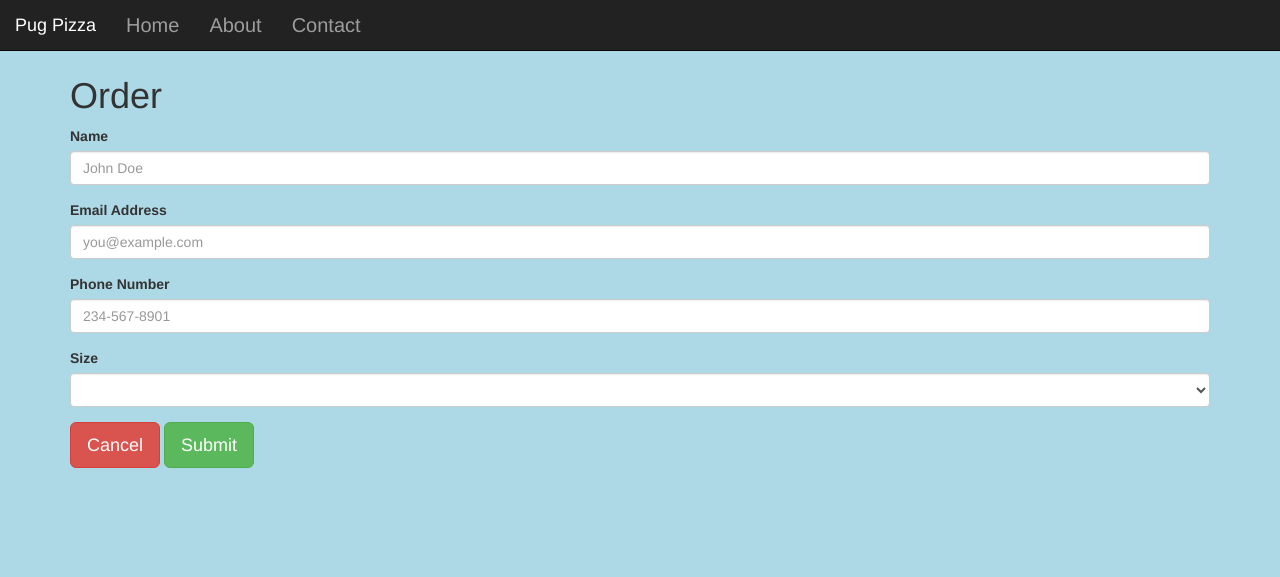
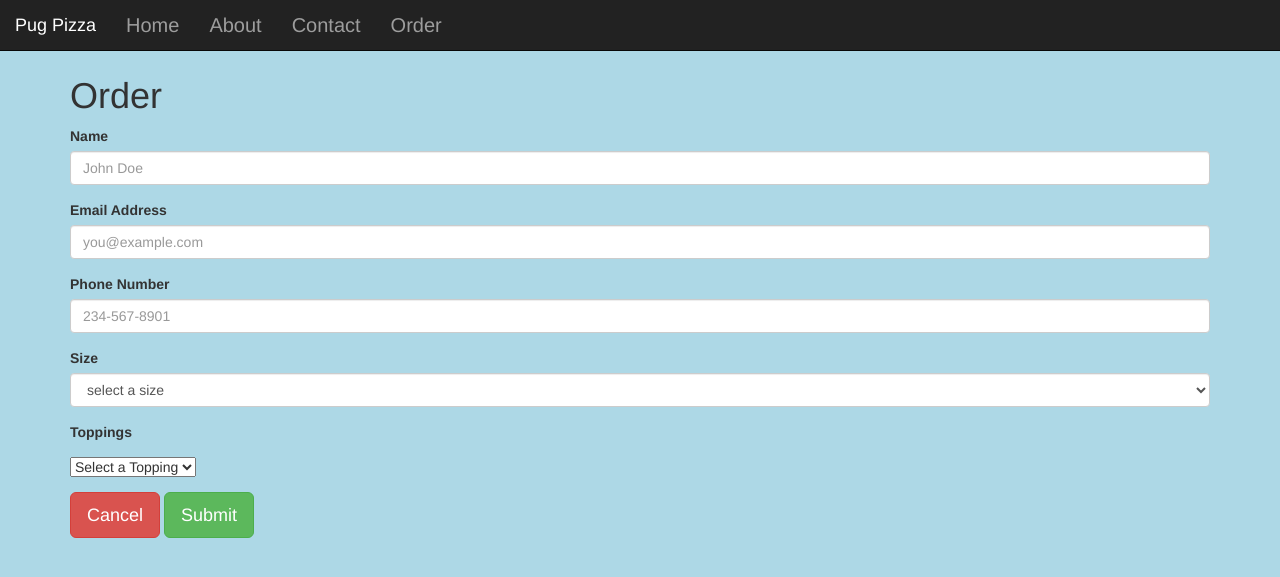
Before and after one commit to mmeadow3/Express-Pizza-Site, a Node server app: page /order in a window 1280 px wide. Shown: the top 577 px of the page. Run offline with Node 20, Linux system fonts and the light colour scheme; data that the repository does not hold is empty; some libraries are stand-ins or nearby versions.

Commit message:
added promise.all to get multiple requests from mongoose

```diff
--- /dev/null
+++ b/models/topping.js
@@ -0,0 +1,6 @@
+"use strict";
+const mongoose = require("mongoose");
+
+module.exports = mongoose.model("Topping", {
+    name: String,
+  })
--- a/routes/index.js
+++ b/routes/index.js
@@ -5,7 +5,8 @@ const router = Router()
 
 const Contact  = require("../models/contact")
 const Order = require("../models/order")
-
+const Size = require("../models/size")
+const Topping = require("../models/topping")
 
 
 router.get('/', function (req, res) { //////getting the requested page
@@ -17,14 +18,18 @@ router.get('/', function (req, res) { //////getting the requested page
 .get("/contact", function (req, res){
   res.render("contact", {title: "contact"})
 })
-.get("/order", function (req, res){
-  res.render("order", { page: "order"})
-})
-.post("/order", function (req, res){
-  const msg = new Order(req.body)
-    msg.save()
-    .then(() => res.redirect('/'))
-    .catch(() => res.send('BAD'))
+
+router.get('/order', (req, res) =>
+  Promise.all([
+    Size.find().sort({ inches: 1}),
+    Topping.find().sort({ name: 1})
+  ]).then(([sizes, toppings]) => res.render('order', { page: 'Order', sizes, toppings })))
+
+.post("/order", function (req, res, next){
+  Order
+  .create(req.body)
+  .then(() => res.redirect('/'))
+  .catch(next)
 })
 
 // const mongoose = require("mongoose");
@@ -41,11 +46,11 @@ router.get('/', function (req, res) { //////getting the requested page
 //   .catch(() => res.send("Error"))
 // })
 
-router.post('/contact', (req, res) => {
-  const msg = new Contact(req.body)
-    msg.save()
-    .then(() => res.redirect('/'))
-    .catch(() => res.send('BAD'))
+router.post('/contact', (req, res, next) => {
+  Contact
+  .create(req.body)
+  .then(() => res.redirect('/'))
+  .catch(next)   /////passing next will catch error object
 })
 
 router.get("/404", function (req, res){
--- a/views/order.pug
+++ b/views/order.pug
@@ -18,11 +18,15 @@ block content
             .form-group
               label(for='size') Size
               select.form-control#size(name="size")
-                option
-                option(value="12") small
-                option(value="14") medium
-                option(value="16") large
-                option(value="18") Extra-large
+                option select a size
+                each size in sizes
+                  option(value=size.inches) #{size.name}: #{size.inches}
+            .form-group
+              label(for='topping') Toppings
+              select.checkbox#topping(name="topping")
+                option Select a Topping
+                each topping in toppings
+                  option(value=topping.name) #{topping.name}
             .order-form__submit
               a.btn.btn-danger.btn-lg(href="/") Cancel
               input.btn.btn-success.btn-lg(type='submit' value='Submit')
--- a/views/partials/navbar.pug
+++ b/views/partials/navbar.pug
@@ -12,3 +12,4 @@ nav.navbar.navbar-inverse.navbar-fixed-top
           li: a(href='/') Home
           li: a(href='/about') About
           li: a(href='/contact') Contact
+          li: a(href='/order') Order
```
Also changed, not shown: models/size.js (added, +7 -0 lines).
